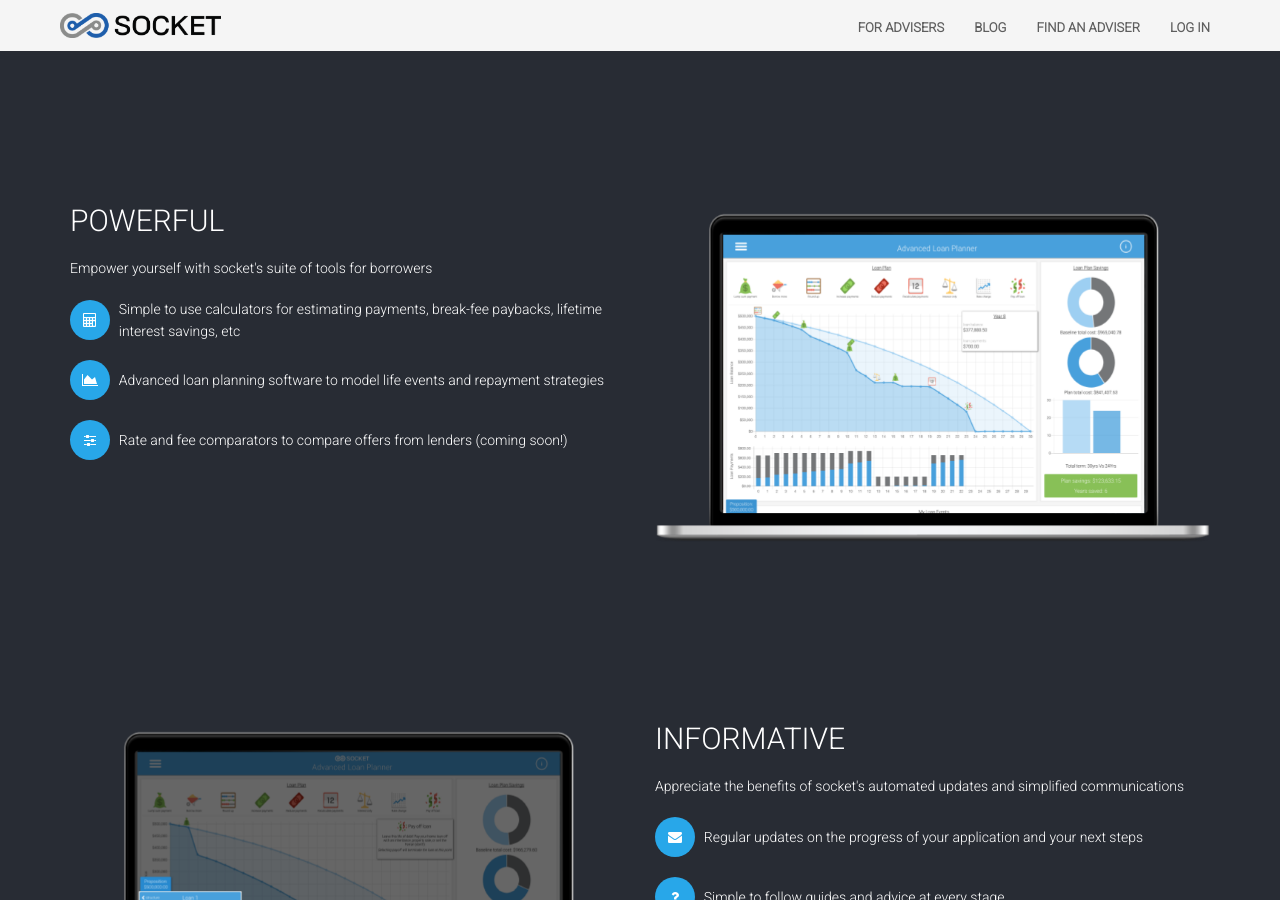
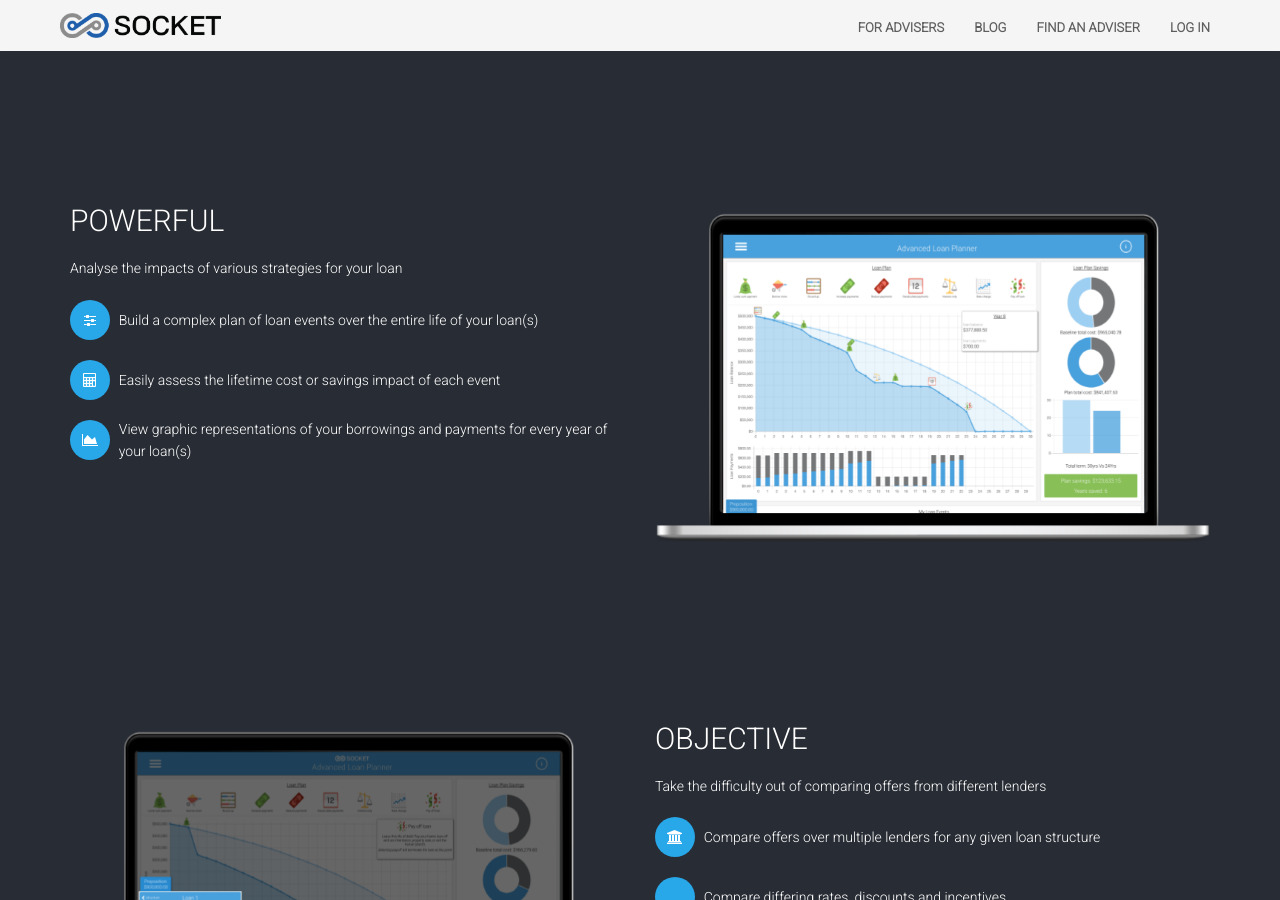
Before and after one commit to riceKernel/socket, a Jekyll site: the page built from borrowers.html, in a window 1280 px wide and 900 px high, scrolled down 1685 px. Built offline with Jekyll 4.4.1, drawn with Linux system fonts in a browser that asks for light colours; some of the changed text lies outside the part shown.

Commit message:
change borrower proposition

```diff
--- a/_data/features-borrowers.yml
+++ b/_data/features-borrowers.yml
@@ -13,26 +13,27 @@
 
 - name: power
   tagline: Powerful
-  blurb: Empower yourself with socket's suite of tools for borrowers
+  blurb: Analyse the impacts of various strategies for your loan
   img: ../img/loan-planner-in-mac.png
   features:
+    - icon: fa-sliders
+      text: Build a complex plan of loan events over the entire life of your loan(s)
     - icon: fa-calculator
-      text: Simple to use calculators for estimating payments, break-fee paybacks, lifetime interest savings, etc
+      text: Easily assess the lifetime cost or savings impact of each event
     - icon: fa-area-chart
-      text: Advanced loan planning software to model life events and repayment strategies
-    - icon: fa-sliders
-      text: Rate and fee comparators to compare offers from lenders (coming soon!)
+      text: View graphic representations of your borrowings and payments for every year of your loan(s)
 
 
 
-- name: communication
-  tagline: Informative
-  blurb: Appreciate the benefits of socket's automated updates and simplified communications
+
+- name: comparator
+  tagline: Objective
+  blurb: Take the difficulty out of comparing offers from different lenders
   img: ../img/loan-planner-pmt-calc-in-mac.png
   features:
-    - icon: fa-envelope
-      text: Regular updates on the progress of your application and your next steps
-    - icon: fa-question
-      text: Simple to follow guides and advice at every stage
-    - icon: fa-laptop
-      text: Full access to your loan application throughout the home buying journey
+    - icon: fa-bank
+      text: Compare offers over multiple lenders for any given loan structure
+    - icon: fa-balance-scale
+      text: Compare differing rates, discounts and incentives
+    - icon: fa-dollar
+      text: View the financial cost of each offer - removing the guesswork and emotion
--- a/_includes/pricing.html
+++ b/_includes/pricing.html
@@ -3,7 +3,7 @@
   <div class="container">
     <div class="row">
       <div class="col-md-12 wow bounceIn">
-        <h2 class="text-uppercase">Our Pricing</h2>
+        <h2 class="text-uppercase">Our Introductory Pricing</h2>
       </div>
     </div>
     <div class="row">
```
